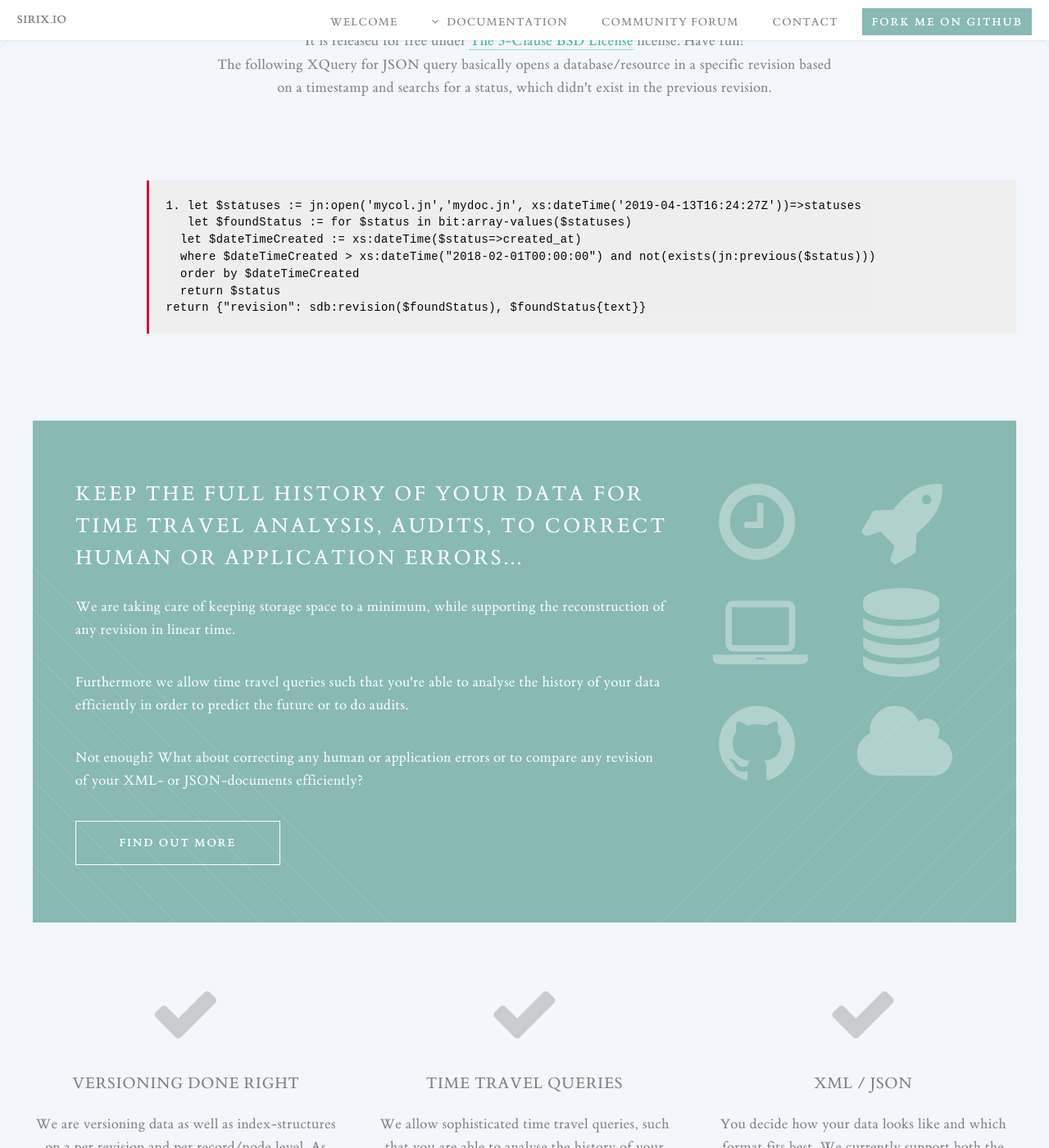
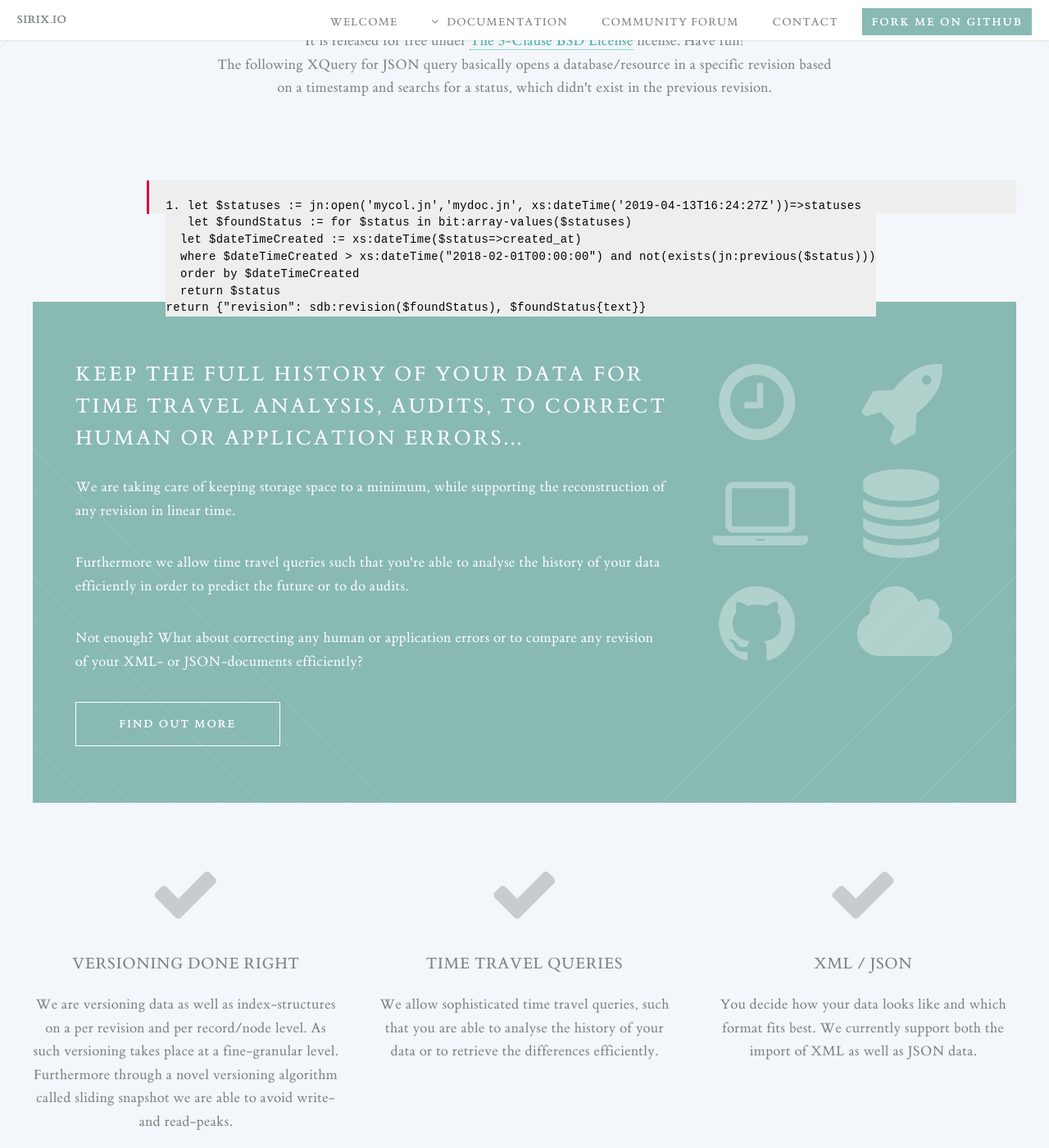
Before and after one commit to sirixdb/sirixdb.github.io, a Jekyll site: the page built from index.html, in a window 1280 px wide and 1400 px high, scrolled down 1032 px. Shown: the whole window at 82% size. Built offline with Jekyll 4.4.1, drawn with Linux system fonts in a browser that asks for light colours.

Commit message:
Update style.css

```diff
--- a/css/style.css
+++ b/css/style.css
@@ -1193,7 +1193,7 @@ pre.highlight {
   background-color: #efefef;
   color: #000000;
   border-radius: 1px;
-  overflow-x: auto;
+  /** overflow-x: auto; **/
   font-family: monospace;
   border-left: 3px solid #d01040;
   text-align: left;
```
